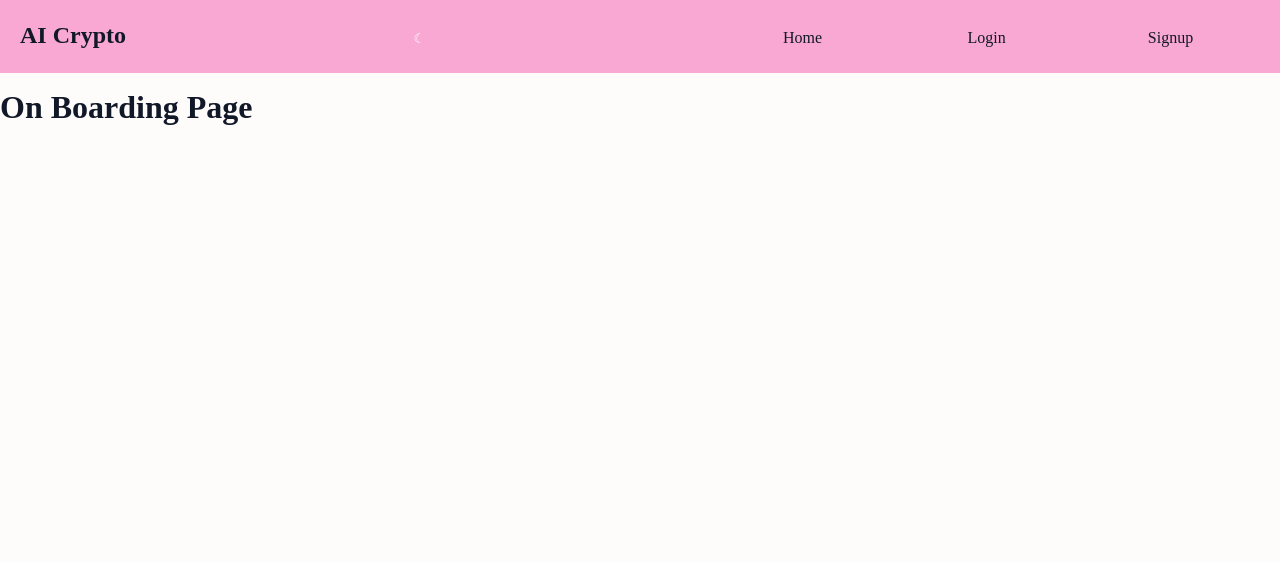
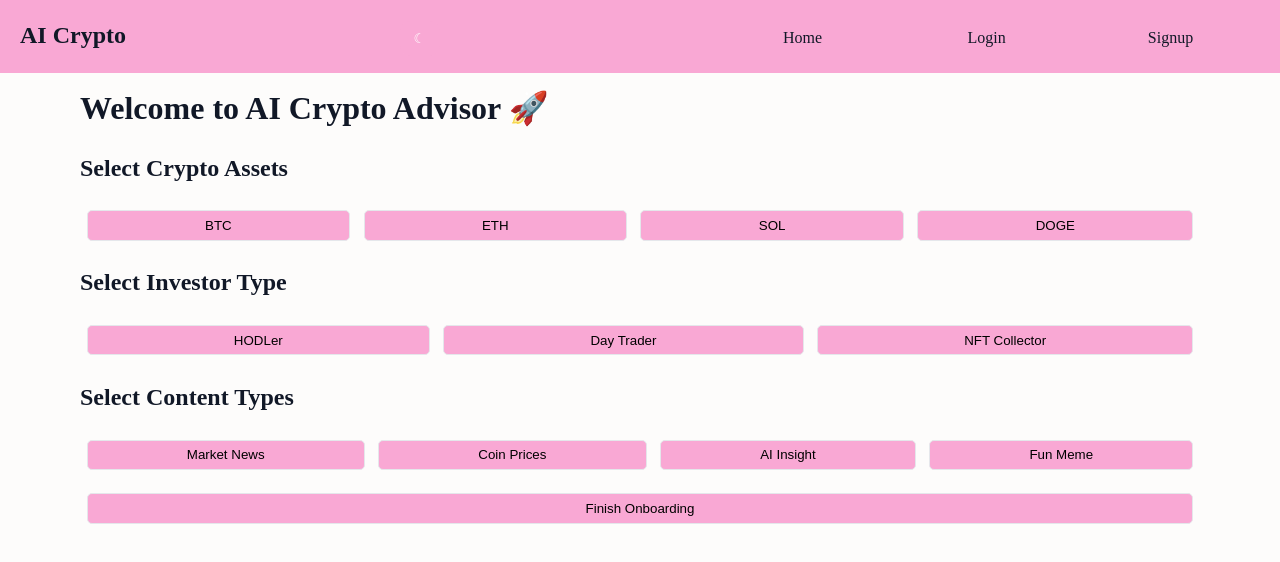
Before and after one commit to almogmizrhai/AI-crypto, a React (Vite) app in the folder client/: page /onboarding in a window 1280 px wide. Shown: the top 562 px of the page. Built offline with nearby package versions, Linux system fonts and the light colour scheme; a web font is replaced by a local one.

Commit message:
add onboarding flow

```diff
--- a/client/src/assets/style/main.css
+++ b/client/src/assets/style/main.css
@@ -13,6 +13,7 @@
 /* PAGES */
 @import 'pages/signup-page.css';
 @import 'pages/login-page.css';
+@import 'pages/onboarding-page.css';
 
 /* Components */
 @import 'cmps/app-header.css';
--- /dev/null
+++ b/client/src/assets/style/pages/onboarding-page.css
@@ -0,0 +1,39 @@
+/* onboarding page css  */
+
+.onboarding-page{
+    padding: 0 80px;
+
+    .onboarding-form{
+        display: grid;
+        gap: 10px;
+
+        .options{
+            display: grid;
+            grid-auto-flow: column;
+
+            button{
+                border: 1px solid var(--border);
+                border-radius: 5px;
+                background-color: var(--primary);
+
+                &:hover{
+                    background-color: var(--primary-hover);
+                }
+
+                .selected{
+                    background-color: var(--primary-hover);
+                }
+            }
+        }
+    }
+
+    button{
+        border: 1px solid var(--border);
+        border-radius: 5px;
+        background-color: var(--primary);
+
+        &:hover{
+            background-color: var(--primary-hover);
+        }
+    }
+}
--- a/client/src/pages/OnBoardingPage.jsx
+++ b/client/src/pages/OnBoardingPage.jsx
@@ -1,5 +1,128 @@
 // On Boarding Page jsx
 
+import { useState } from 'react'
+import { useNavigate } from 'react-router-dom'
+
+import { useAuth } from '../context/AuthContext.jsx'
+
+import { savePreferences } from '../services/onboarding.service.js'
+
+import { flashMsg } from '../services/util.service.js'
+
 export function OnBoardingPage() {
-    return <h1>On Boarding Page</h1>
+    const navigate = useNavigate()
+
+    const { user, setUser } = useAuth()
+
+    const [formData, setFormData] = useState({
+        assets: [],
+        investorType: '',
+        contentTypes: [],
+    })
+
+    async function onSavePreferences(ev) {
+        ev.preventDefault()
+
+        try {
+            const data = await savePreferences(
+                user.id,
+                formData
+            )
+            setUser(data.user)
+            localStorage.setItem(
+                'user',
+                JSON.stringify(data.user)
+            )
+
+            flashMsg('Preferences saved successfully ','success')
+
+            navigate('/dashboard')
+        } catch (err) {
+            console.log(err)
+            flashMsg( 'Failed to save preferences ','error')
+        }
+    }
+
+    function toggleArrayValue(field, value) {
+        setFormData((prev) => {
+            const exists = prev[field].includes(value)
+
+            return {
+                ...prev,
+                [field]: exists
+                ? prev[field].filter((item) => item !== value)
+                : [...prev[field], value],
+            }
+        })
+    }
+
+    function setInvestorType(type) {
+        setFormData((prev) => ({
+            ...prev,
+            investorType: type,
+        }))
+    }
+
+    return (
+    <div className="onboarding-page">
+        <h1>Welcome to AI Crypto Advisor 🚀</h1>
+
+        <form className="onboarding-form" onSubmit={onSavePreferences}>
+            <h2>Select Crypto Assets</h2>
+
+            <div className="options">
+                {['BTC', 'ETH', 'SOL', 'DOGE'].map(
+                    (asset) => (
+                    <button type='button' key={asset}
+                    className={formData.assets.includes(asset)
+                        ? 'option-btn selected'
+                        : 'option-btn'
+                        } onClick={() => toggleArrayValue( 'assets', asset)}>
+                        {asset}
+                    </button>
+                    )
+                )}
+            </div>
+
+            <h2>Select Investor Type</h2>
+
+            <div className="options">
+                {[
+                    'HODLer',
+                    'Day Trader',
+                    'NFT Collector',
+                ].map((type) => (
+                <button type='button' key={type}  className={ formData.investorType === type
+                    ? 'option-btn selected'
+                    : 'option-btn'
+                    } onClick={() => setInvestorType(type) }>
+                    {type}
+                </button>
+                ))}
+            </div>
+
+            <h2>Select Content Types</h2>
+
+            <div className="options">
+                {[
+                    'Market News',
+                    'Coin Prices',
+                    'AI Insight',
+                    'Fun Meme',
+                ].map((content) => (
+                    <button type='button' key={content} className={ formData.contentTypes.includes(content)
+                        ? 'option-btn selected'
+                        : 'option-btn'
+                        } onClick={() =>toggleArrayValue( 'contentTypes', content) }>
+                        {content}
+                    </button>
+                ))}
+            </div>
+
+            <button>
+                Finish Onboarding
+            </button>
+        </form>
+    </div>
+    )
 }
--- /dev/null
+++ b/client/src/services/onboarding.service.js
@@ -0,0 +1,14 @@
+// onboarding service js
+
+import axios from 'axios'
+
+const API_URL = 'http://localhost:3030/api/onboarding'
+
+export async function savePreferences(userId, preferences) {
+    const res = await axios.post(
+        `${API_URL}/${userId}`,
+        preferences
+    )
+
+    return res.data
+}
```
